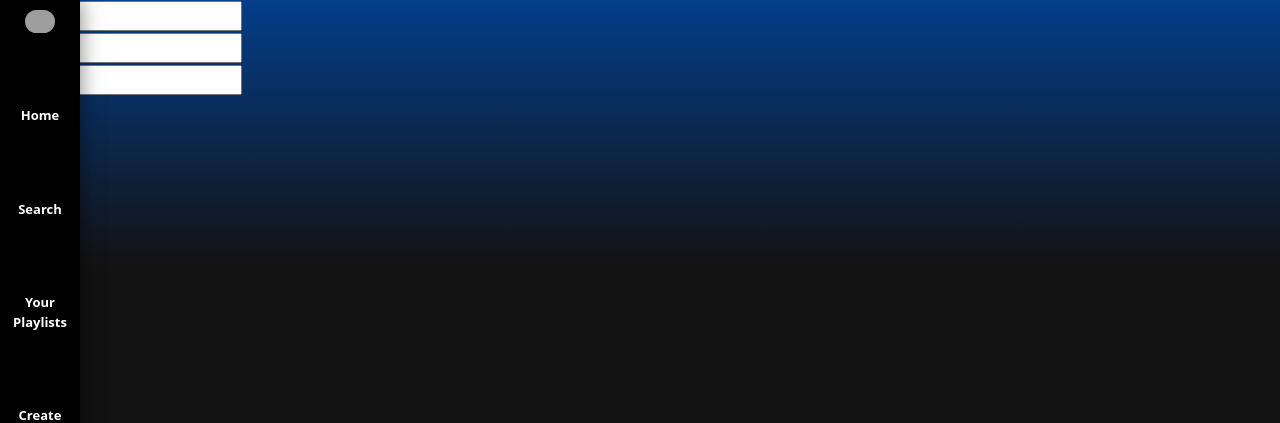
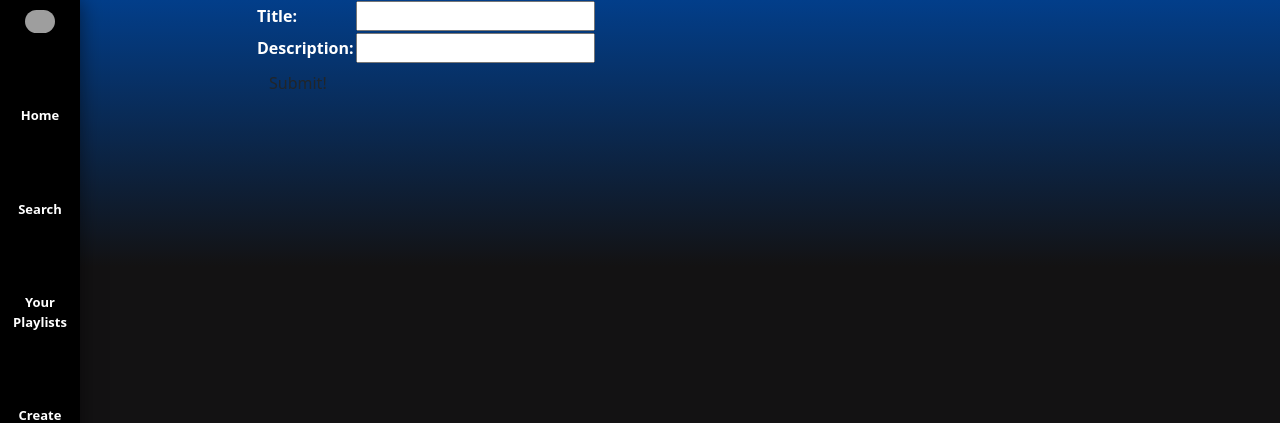
Before and after one commit to derrickhua/Audiofy, a Django app: page /playlists/create/ in a window 1280 px wide. Shown: the top 423 px of the page. Run offline with Django 4.2, Linux system fonts and the light colour scheme; the visitor is signed in with stand-in values (Sample User, id 1); grey boxes are pictures that could not be loaded.

Commit message:
CRUD functionality working again

```diff
--- a/main_app/models.py
+++ b/main_app/models.py
@@ -25,12 +25,12 @@ class Song(models.Model):
 
     # the value input into here will be found through the file in AWS
     # change this into a number second to minutes
-    duration = models.DurationField(default=timedelta(days =0, seconds = 68400))
+    # duration = models.DurationField(default=timedelta(days =0, seconds = 68400))
 
     # Unlike Playlist the Song's image will not be upladed and is instead inherent
     cover_url = models.URLField()
 
-    song_link = models.URLField(default='https://open.spotify.com/track/7recLQoZdzda5jSusYf1T6?si=7e6d0782a7c04868')
+    song_link = models.URLField(default='')
 
     def __str__(self):
         return self.title
@@ -64,13 +64,12 @@ class Playlist(models.Model):
     description = models.CharField(max_length=300)
 
     # This duration will have to be calculated after returning each song's duration
-    # we will be using the datetime library and specifically datetime.timedelta(hours=?, minutes=?, seconds=?)
-    duration = models.DurationField(default=timedelta(days =1, seconds = 68400))
+    # we will be goign through each song and adding duration of each to a sum then inputting into the playlist
 
     # You should be capable of uploading an image to the playlist else default / which will be stored in AWS
     # there are then 2 AWS buckets: songs, playlist images
     # the height and width of the img will be adjusted within a div + CSS
-    image_url = models.CharField(max_length=200)
+    image_url = models.URLField()
 
     # Automatically sets the field to when the object is first created / basically a timestamp
     date_created = models.DateField(auto_now_add=True)
--- a/main_app/static/css/style.css
+++ b/main_app/static/css/style.css
@@ -188,3 +188,11 @@ nav .circle {
 label {
     display: none;
 }
+
+tr > th > label {
+    display: block;
+}
+
+input {
+    color: white;
+}
--- a/main_app/templates/main_app/playlist_form.html
+++ b/main_app/templates/main_app/playlist_form.html
@@ -2,7 +2,7 @@
 
 {% block content %}
   <!-- Leaving the action empty makes the form post to the same url used to display it -->
-  <form action="" method="post">
+  <form action="" method="post" style="margin-left: 20%; color: white; visibility: visible;">
     <!-- Django requires the following for security purposes -->
     {% csrf_token %}
     <table>
--- a/main_app/views.py
+++ b/main_app/views.py
@@ -30,11 +30,12 @@ def landing_page(request):
 def playlist_index(request):
   username = request.user.username
   playlists = Playlist.objects.filter(user=request.user)
+  print(playlists)
   return render(request, 'playlist/index.html', { 'playlists': playlists, "username":username })
 
 class PlaylistCreate(LoginRequiredMixin, CreateView):
   model = Playlist
-  fields = ['title', 'description', 'image_url']
+  fields = ['title', 'description']
 
   def form_valid(self, form):
     form.instance.user = self.request.user
@@ -42,7 +43,7 @@ class PlaylistCreate(LoginRequiredMixin, CreateView):
 
 class PlaylistUpdate(LoginRequiredMixin, UpdateView):
   model = Playlist
-  fields = ['title', 'description', 'image_url']
+  fields = ['title', 'description']
 
 class PlaylistDelete(LoginRequiredMixin, DeleteView):
   model = Playlist
```
Also changed, not shown: 1 other file.
